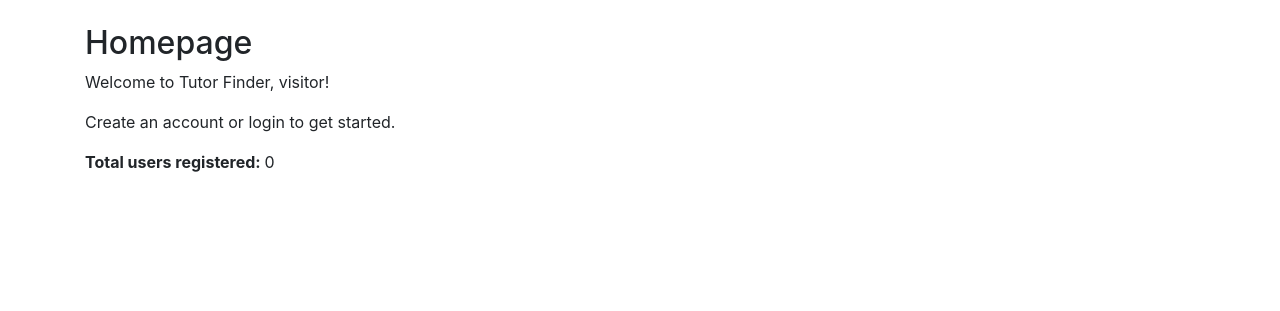
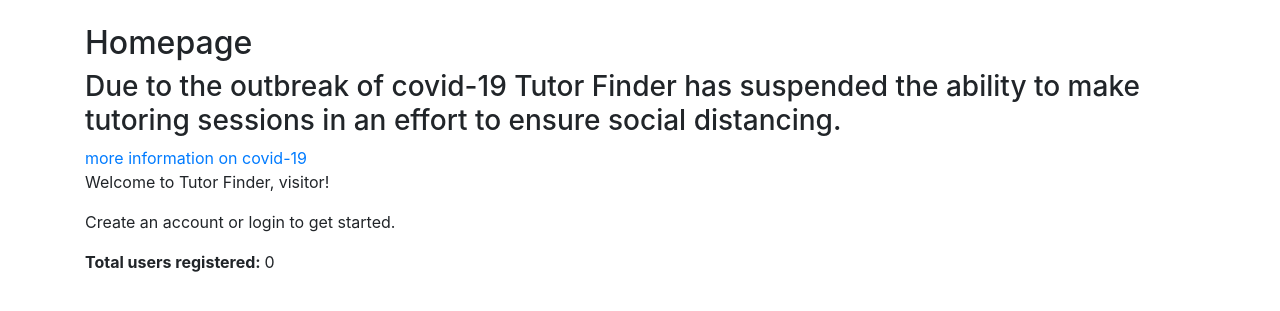
Before and after one commit to AlbMej/Tutor-Finder, a Django app: page / in a window 1280 px wide. Shown: the part 56-367 px from the top of the page. Run offline with Django 3.2, Linux system fonts and the light colour scheme; some libraries are stand-ins or nearby versions.

Commit message:
add covid warning

```diff
--- a/tutor_finder/core/templates/home.html
+++ b/tutor_finder/core/templates/home.html
@@ -2,6 +2,8 @@
 
 {% block content %}
   <h2>Homepage</h2>
+  <h3>Due to the outbreak of covid-19 Tutor Finder has suspended the ability to make tutoring sessions in an effort to ensure social distancing.</h3>
+  <a href="https://www.cdc.gov/coronavirus/2019-nCoV/index.html">more information on covid-19</a>
   <p>Welcome to Tutor Finder,
   {% if user.is_authenticated %}
   {{ user.username }}!
```
